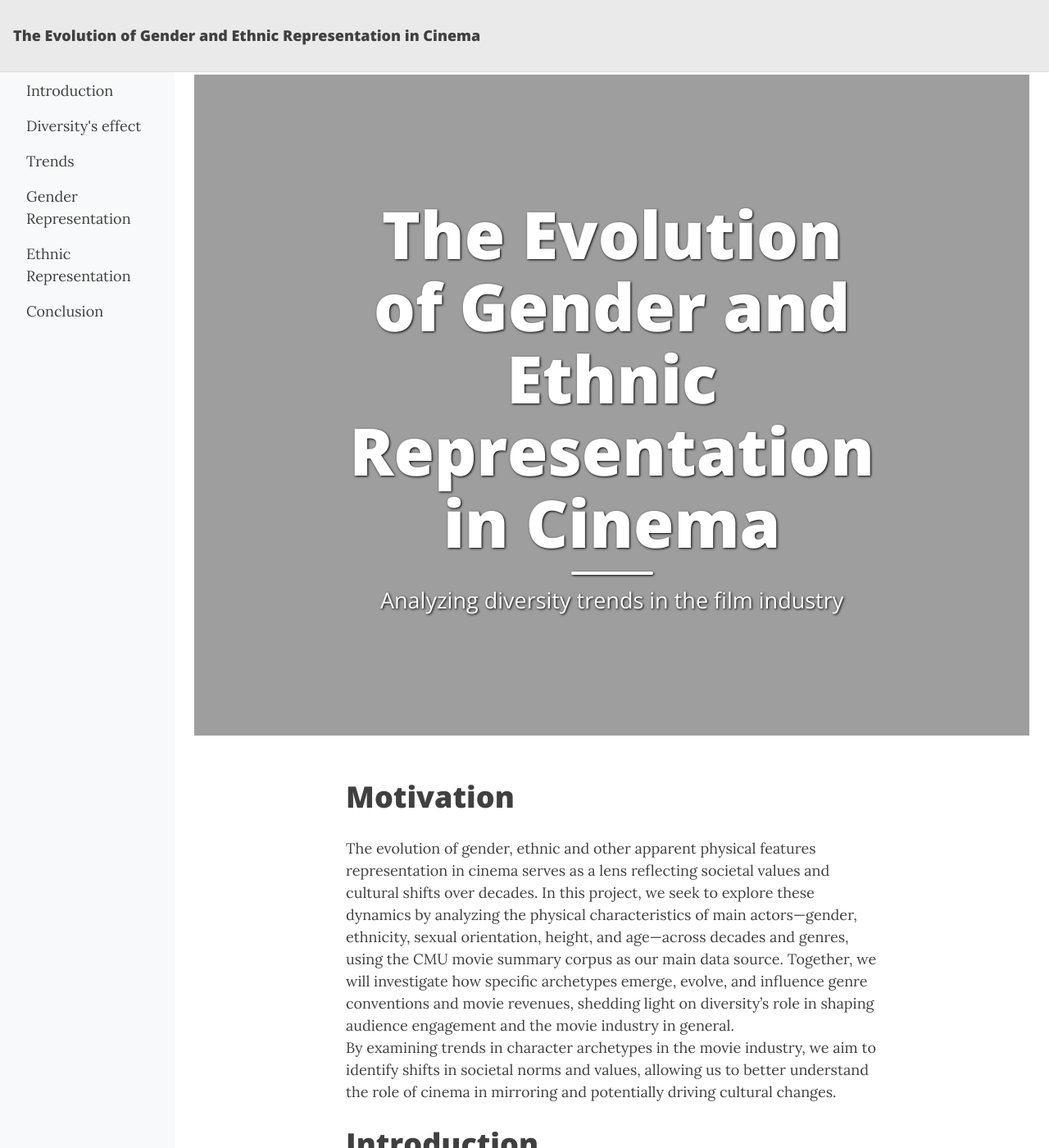
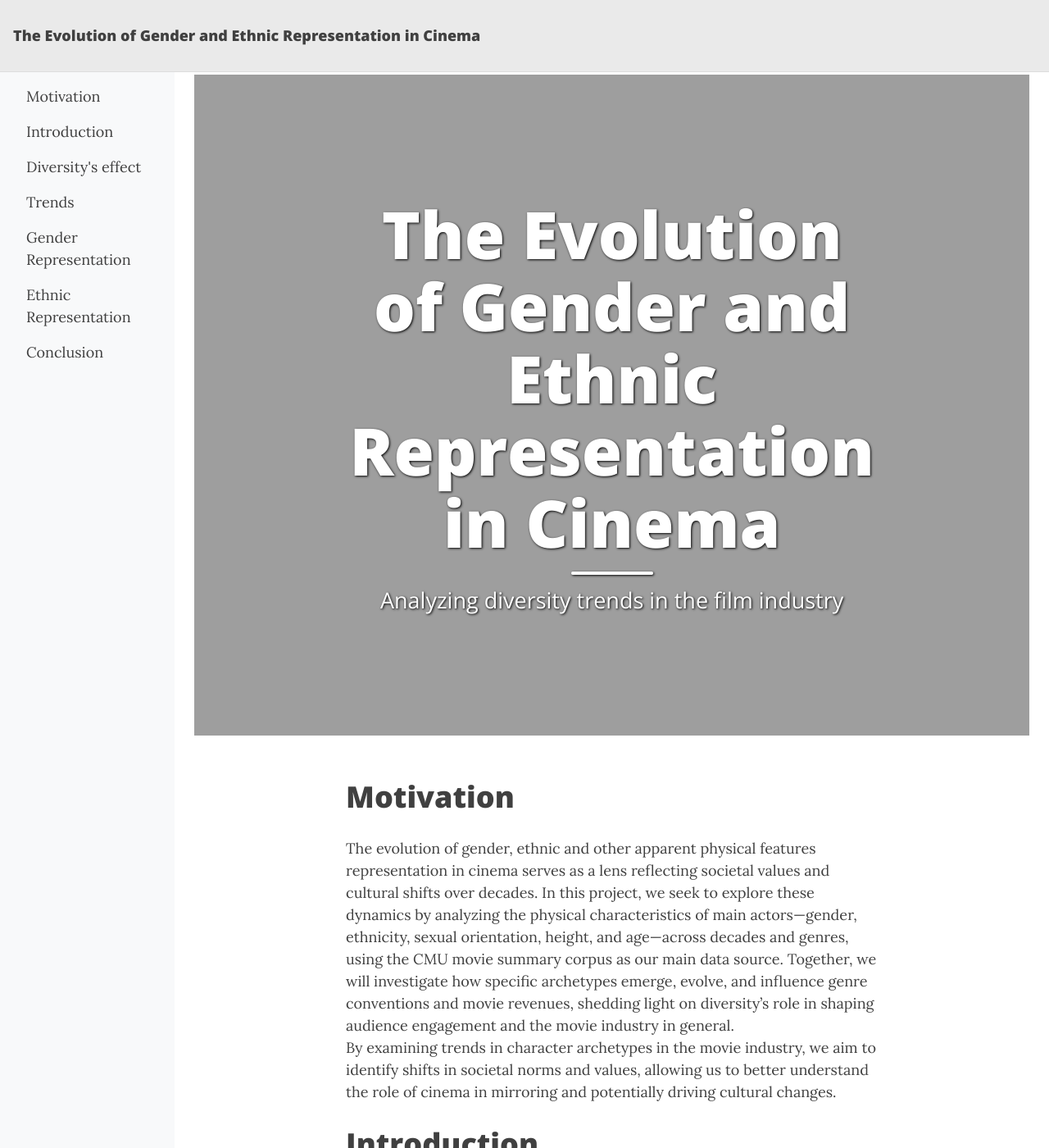
Before and after one commit to epfl-ada/ada-2024-project-insightmasters24, a Jekyll site: the page built from docs/index.md, in a window 1280 px wide and 1400 px high. Shown: the whole window at 82% size. Built offline with Jekyll 4.4.1, drawn with Linux system fonts in a browser that asks for light colours; the list of posts is cut into pages by our own code.

Commit message:
try to fix overlap bars

```diff
--- a/docs/assets/css/beautifuljekyll.css
+++ b/docs/assets/css/beautifuljekyll.css
@@ -1130,6 +1130,7 @@ pre {
   height: 100vh;
   padding: 1rem;
   background-color: var(--navbar-col);
+  margin-top: 3.125rem;
 }
 
 .sidebar h5 {
```
